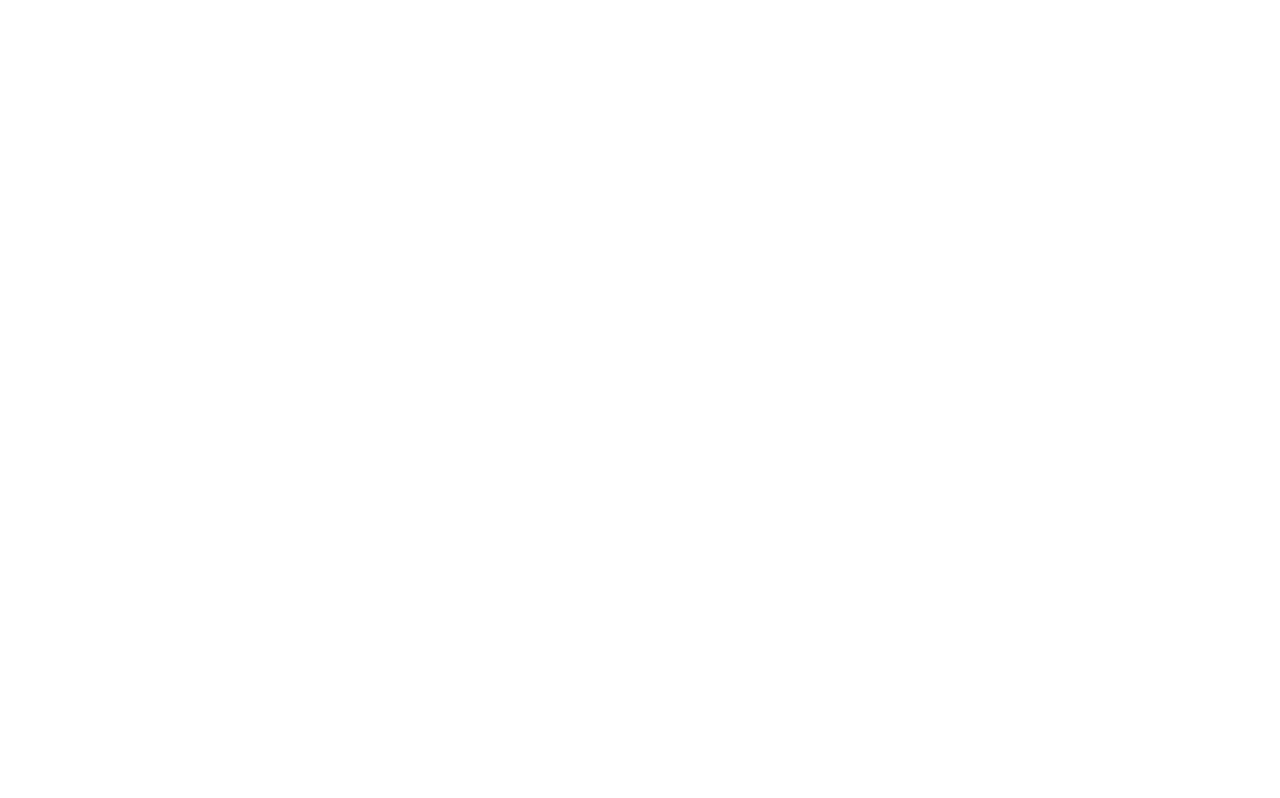
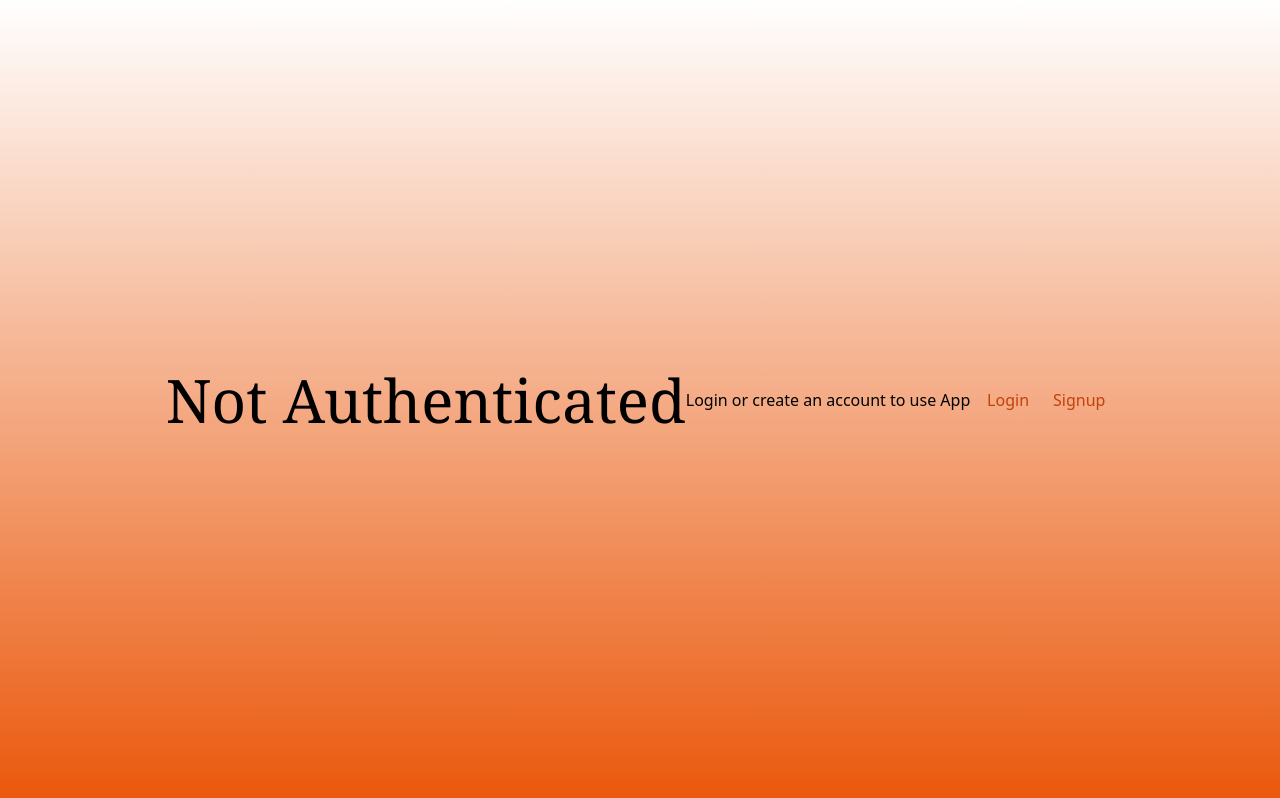
Before and after one commit to matome-cli/contact-manager, a React (Vite) app: page /manager in a window 1280 px wide. Built offline with nearby package versions, Linux system fonts and the light colour scheme.

Commit message:
not authenticated page

```diff
--- /dev/null
+++ b/src/components/NotAuth.tsx
@@ -0,0 +1,24 @@
+import { Link } from "react-router-dom";
+
+const NotAuth: React.FC = () => {
+  return (
+    <main className="w-full h-dvh bg-gradient-to-t from-orange-600 to-white flex justify-center items-center">
+      <h1 className="text-6xl">Not Authenticated</h1>
+      <p>Login or create an account to use App</p>
+
+      <div className="w-36 flex justify-center gap-4">
+        <Link className="text-orange-700 ml-2 lg:hover:underline decoration-wavy " to="/">
+          Login
+        </Link>
+        <Link
+          className="text-orange-700 ml-2 lg:hover:underline decoration-wavy "
+          to="/create-account"
+        >
+          Signup
+        </Link>
+      </div>
+    </main>
+  );
+};
+
+export default NotAuth;
--- a/src/components/ProtectedRoute.tsx
+++ b/src/components/ProtectedRoute.tsx
@@ -1,4 +1,5 @@
 import { useAuth } from "../hooks/useAuth";
+import NotAuth from "./NotAuth";
 
 type ProtectedRouteProps = {
   children: JSX.Element;
@@ -9,7 +10,7 @@
 
   if (!isAuth) {
     // need to go to a page to ask user to sigin or login
-    return <div></div>;
+    return <NotAuth />;
   }
 
   return children;
```
